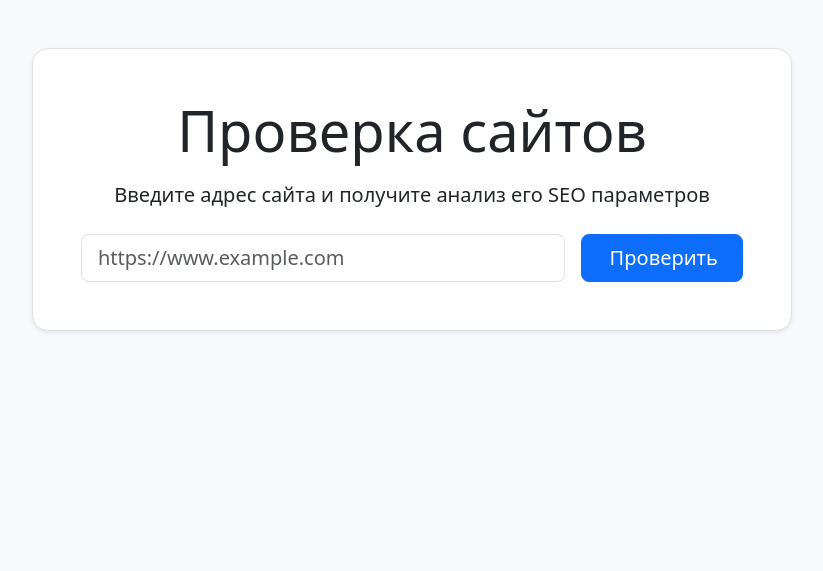
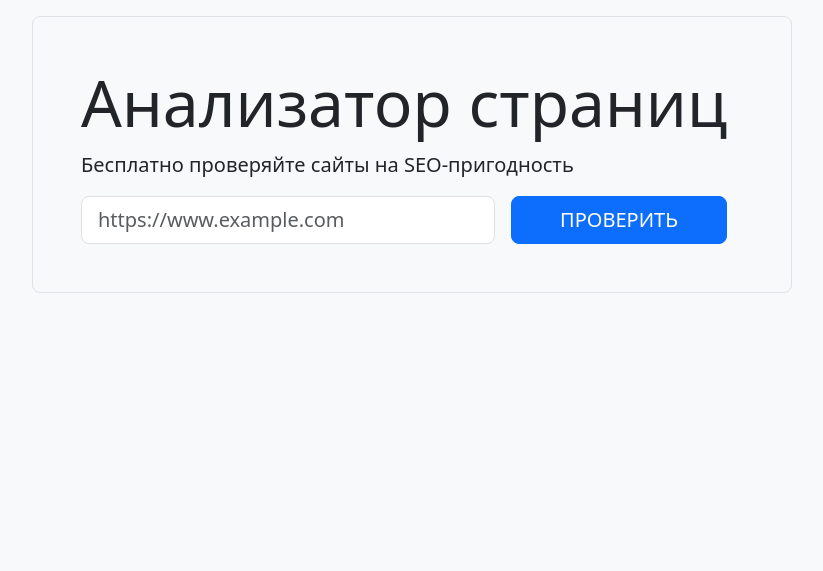
Before and after one commit to Shmelevick/python-project-83, a Flask app: page / in a window 1280 px wide. Shown: the part 56-627 px from the top of the page, without its empty margins (228-1051 px from the left). Run offline with Flask 3, Linux system fonts and the light colour scheme.

Commit message:
a fix for the autotest

```diff
--- a/page_analyzer/templates/index.html
+++ b/page_analyzer/templates/index.html
@@ -38,17 +38,15 @@
     {% endwith %}
 
     <main class="flex-grow-1">
-      <div class="container-lg mt-5">
+      <div class="container-lg mt-3">
         <div class="row">
-          <div class="col-12 col-md-10 col-lg-8 mx-auto border rounded-4 bg-white p-5 shadow-sm">
-            <h1 class="display-4 mb-3 text-center">Проверка сайтов</h1>
-            <p class="lead text-center mb-4">Введите адрес сайта и получите анализ его SEO параметров</p>
+          <div class="col-12 col-md-10 col-lg-8 mx-auto border rounded-3 bg-light p-5">
+            <h1 class="display-3">Анализатор страниц</h1>
+            <p class="lead">Бесплатно проверяйте сайты на SEO-пригодность</p>
             <form action="/urls" method="post" class="d-flex justify-content-center">
-              <label for="url" class="visually-hidden">URL сайта</label>
-              <input type="text" name="url" id="url" placeholder="https://www.example.com" class="form-control form-control-lg" required>
-              <button type="submit" class="btn btn-primary btn-lg ms-3 px-4">
-                <span class="me-1"></span> Проверить
-              </button>
+              <label for="text" class="visually-hidden">Url для проверки</label>
+              <input type="text" name="text" placeholder="https://www.example.com" class="form-control form-control-lg" required>
+              <input type="submit" class="btn btn-primary  btn-lg ms-3 px-5 text-uppercase mx-3" value="Проверить">
             </form>
           </div>
         </div>
```
